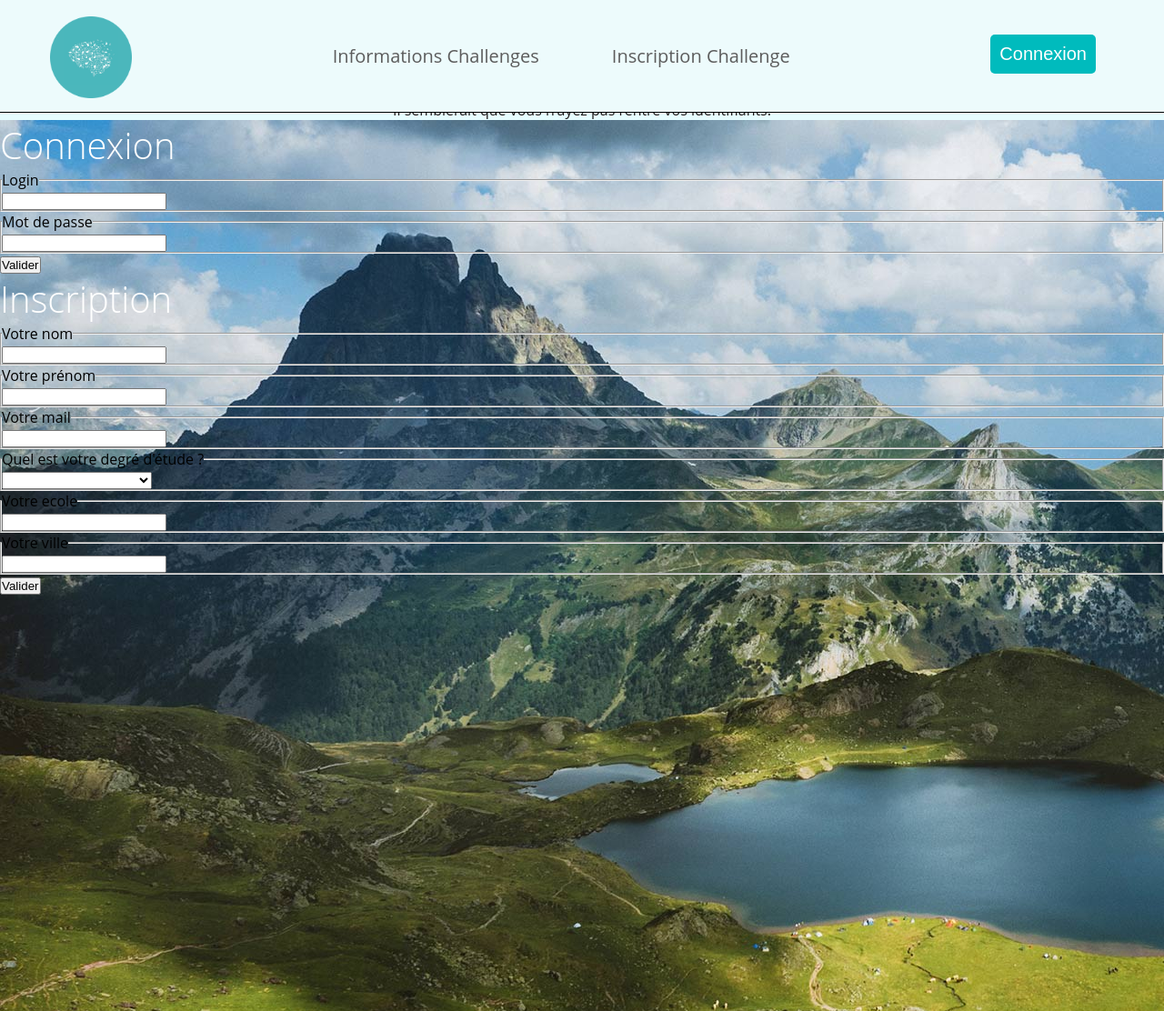
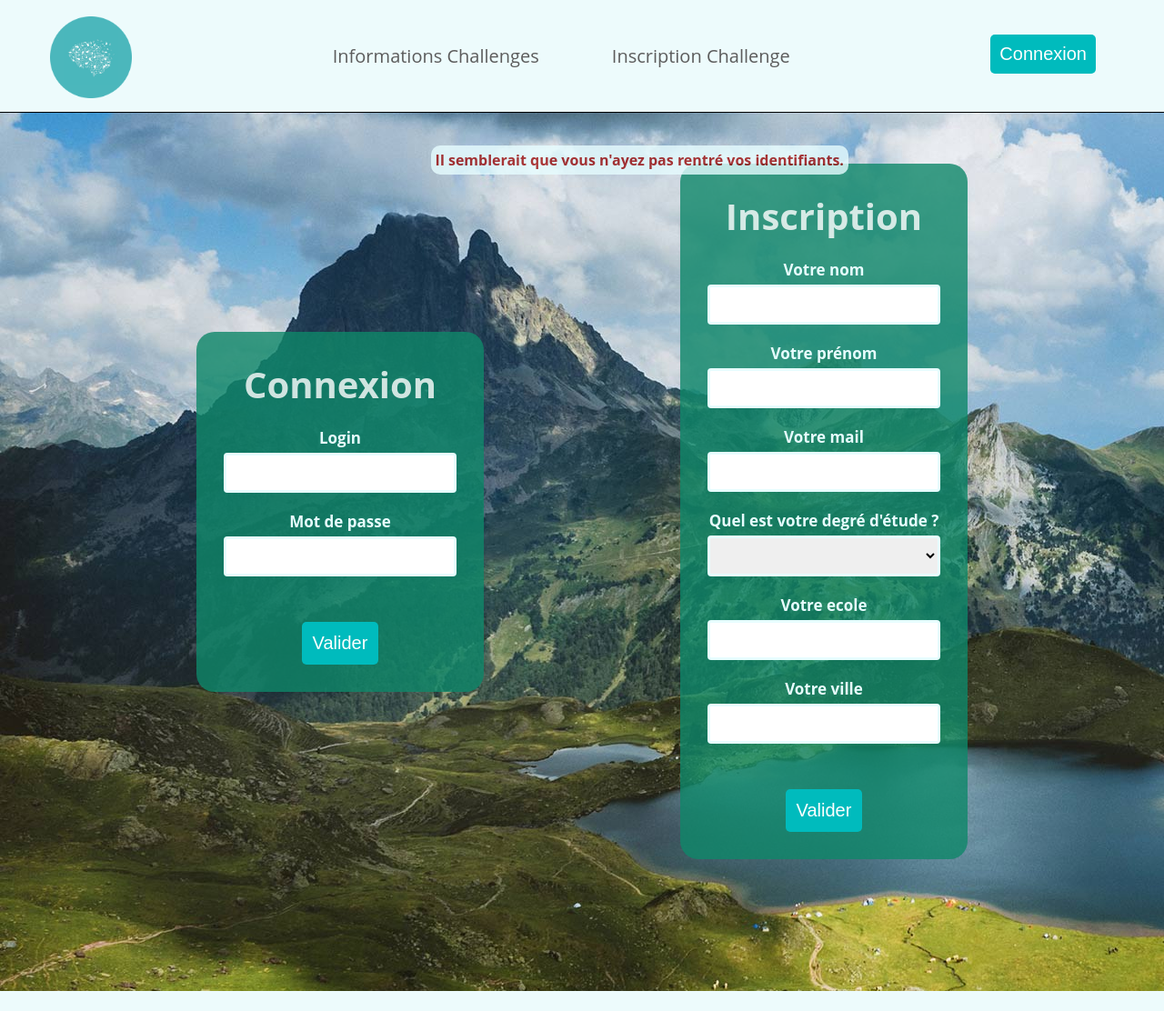
Before and after one commit to TitouanPrl/plateforme-data-challenge, a PHP site: page /php/Connexion/connexionInscription.php?error=1 in a window 1280 px wide. Shown: the whole page at 91% size. After the commit the page ends 1090 px from the top, so only its background shows below. Run offline with PHP 8.4, Linux system fonts and the light colour scheme; data that the repository does not hold is empty; some web fonts are replaced.

Commit message:
css page connexion

```diff
--- a/css/boutons.css
+++ b/css/boutons.css
@@ -1,4 +1,4 @@
-
+.boutonForm,
 .boutonDeco {
     font-size: 20px;
     padding: 10px;
@@ -9,13 +9,21 @@
     cursor: pointer;
     border-radius: 5px;
     margin-top: 30px;
-    margin-right: 80px;
+    align-self: center;
 }
+.boutonForm:hover,
 .boutonDeco:hover {
     scale: 101%;
     opacity: 0.9;
 }
 
+.boutonDeco {
+    margin-right: 80px;
+}
+
+.boutonForm {
+    padding: 12px;
+}
 
 
 /* effet qui brille */
--- /dev/null
+++ b/css/form.css
@@ -0,0 +1,69 @@
+#deuxForm {
+    display: flex;
+    justify-content: space-evenly;
+    flex-direction: row;
+    padding-top: 70px;
+}
+
+#connexion,
+#inscription {
+    text-align: center;
+    padding: 30px;
+    border: none;
+    color: white;
+    float: left;
+    width: 20%;
+    background-color: var(--vert-trans);
+    border-radius: 20px;
+    height: fit-content;
+}
+
+#connexion {
+    align-self: center;
+}
+
+#notif {
+    margin-top:50px;
+    margin-left: 37%;
+    padding:5px;
+    position: fixed;
+    background-color: var(--bleu-fond);
+    opacity: 0.8;
+    color: rgb(155, 11, 11);
+    font-weight: bold;
+    border-radius: 10px;
+
+}
+
+legend {
+    font-size: 17px;
+    font-weight: bold;
+    padding-bottom: 5px;
+    color:var(--bleu-fond);
+}
+fieldset {
+    border: none;
+}
+
+
+input[type="text"],
+input[type="email"],
+input[type="date"],
+input[type="password"],
+select,
+textarea {
+    width: 100%;
+    padding: 10px;
+    border: 3px solid var(--bleu-fond);
+    border-radius: 4px;
+    box-sizing: border-box;
+    margin-bottom: 20px;
+    font-size: 16px;
+    font-family: Arial, sans-serif;
+}
+
+.titreForm {
+    padding-bottom: 20px;
+    font-weight: bold;
+    opacity: 0.8;
+}
--- a/css/style.css
+++ b/css/style.css
@@ -18,6 +18,7 @@ SUJETS : encadré blanc à droite
 /* variables à utiliser de cette manière : var(--bleu) */
 :root {
     --vert: rgb(14,135,105);
+    --vert-trans: rgba(14,135,105,0.8);
     --bleu: rgb(0,187,189);
     --bleu-fond:rgb(231, 253, 255);
     --montagne: "../img/mountain_bg.jpeg";
--- a/php/Connexion/connexionInscription.php
+++ b/php/Connexion/connexionInscription.php
@@ -57,9 +57,10 @@ require '../Integrations/headerVanilla.php'; ?>
 
       <article>
 
+        <div id="deuxForm">
           <!-- CONNEXION -->
           <div id="connexion">
-          <h2>Connexion</h2>
+            <h2 class="titreForm">Connexion</h2>
 
             <form action="verifConnexion.php" method="POST">
               <div id="form">
@@ -72,13 +73,13 @@ require '../Integrations/headerVanilla.php'; ?>
                   <input type="password" id="mdp" name="mdp" required> <br>
                 </fieldset>
               </div>
-            <input type="submit" id="submit" value="Valider">
+              <input type="submit" class="boutonForm" value="Valider">
             </form>
           </div>
 
           <!-- INSCRIPTION -->
           <div id="inscription">
-          <h2>Inscription</h2>
+            <h2 class="titreForm">Inscription</h2>
 
             <form action="validInscription.php" method="POST">
               <div id="form">
@@ -117,10 +118,13 @@ require '../Integrations/headerVanilla.php'; ?>
                 </fieldset>
               </div>
 
-            <input type="submit" id="submit" value="Valider">
+              <input type="submit" class="boutonForm" value="Valider">
 
             </form>
           </div>
+        </div>
+
+
       </article>
     </div>
   </main>
--- a/php/Integrations/headerVanilla.php
+++ b/php/Integrations/headerVanilla.php
@@ -13,6 +13,7 @@ session_start();
     <link href="https://fonts.googleapis.com/css?family=Open+Sans+Condensed:300|Sonsie+One" rel="stylesheet" />
     <link rel="stylesheet" href="../../css/style.css" />
     <link rel="stylesheet" href="../../css/boutons.css" />
+    <link rel="stylesheet" href="../../css/form.css" />
     <link rel="shortcut icon" type="image/png" href="../../img/logo_iaPau.png">
     <script src="../../script/script.js"></script>
 
```
Lines whose indentation alone changed are shown as unchanged.
